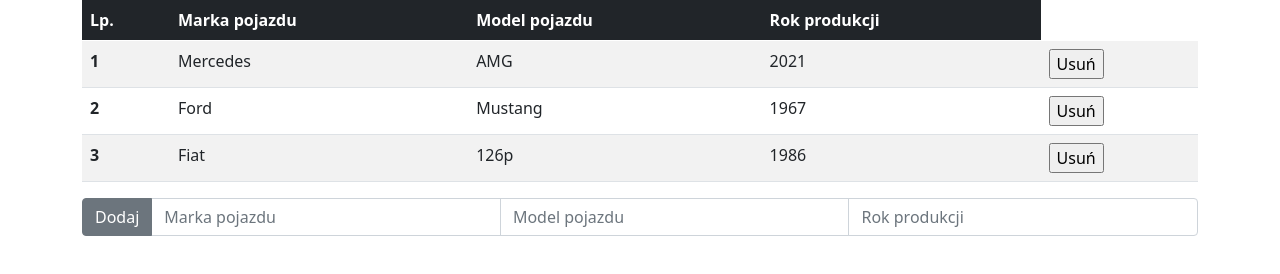
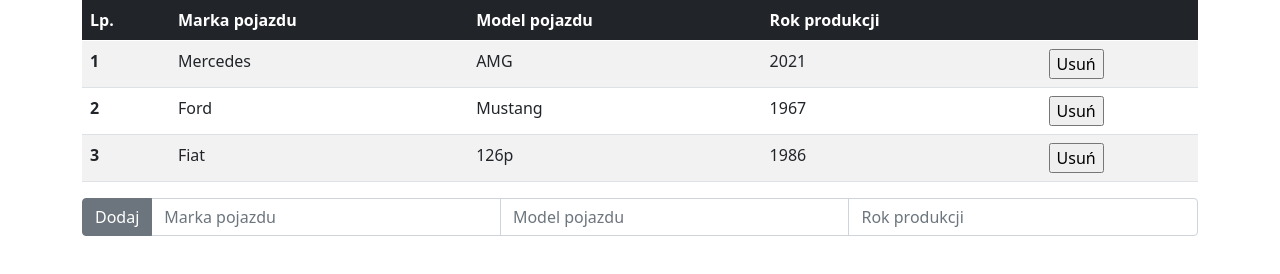
Before and after one commit to zgawronski/tabela, a website: page index.html in a window 1280 px wide. Drawn offline with nearby package versions, Linux system fonts and the light colour scheme.

Commit message:
full tab

```diff
--- a/index.html
+++ b/index.html
@@ -22,6 +22,7 @@
             <th scope="col">Marka pojazdu</th>
             <th scope="col">Model pojazdu</th>
             <th scope="col">Rok produkcji</th>
+            <th scope="col"></th>
           </tr>
         </thead>
         <tbody>
```
